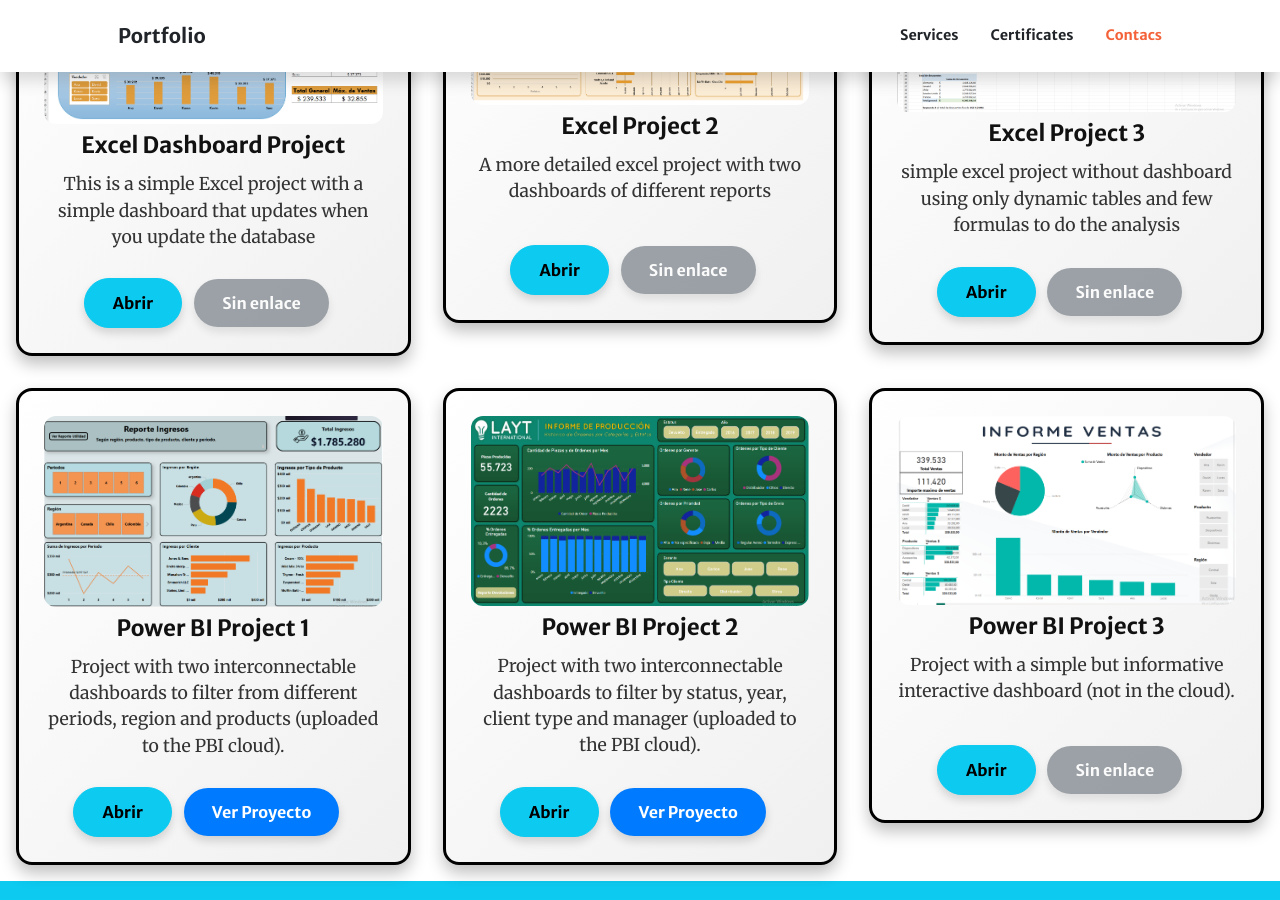
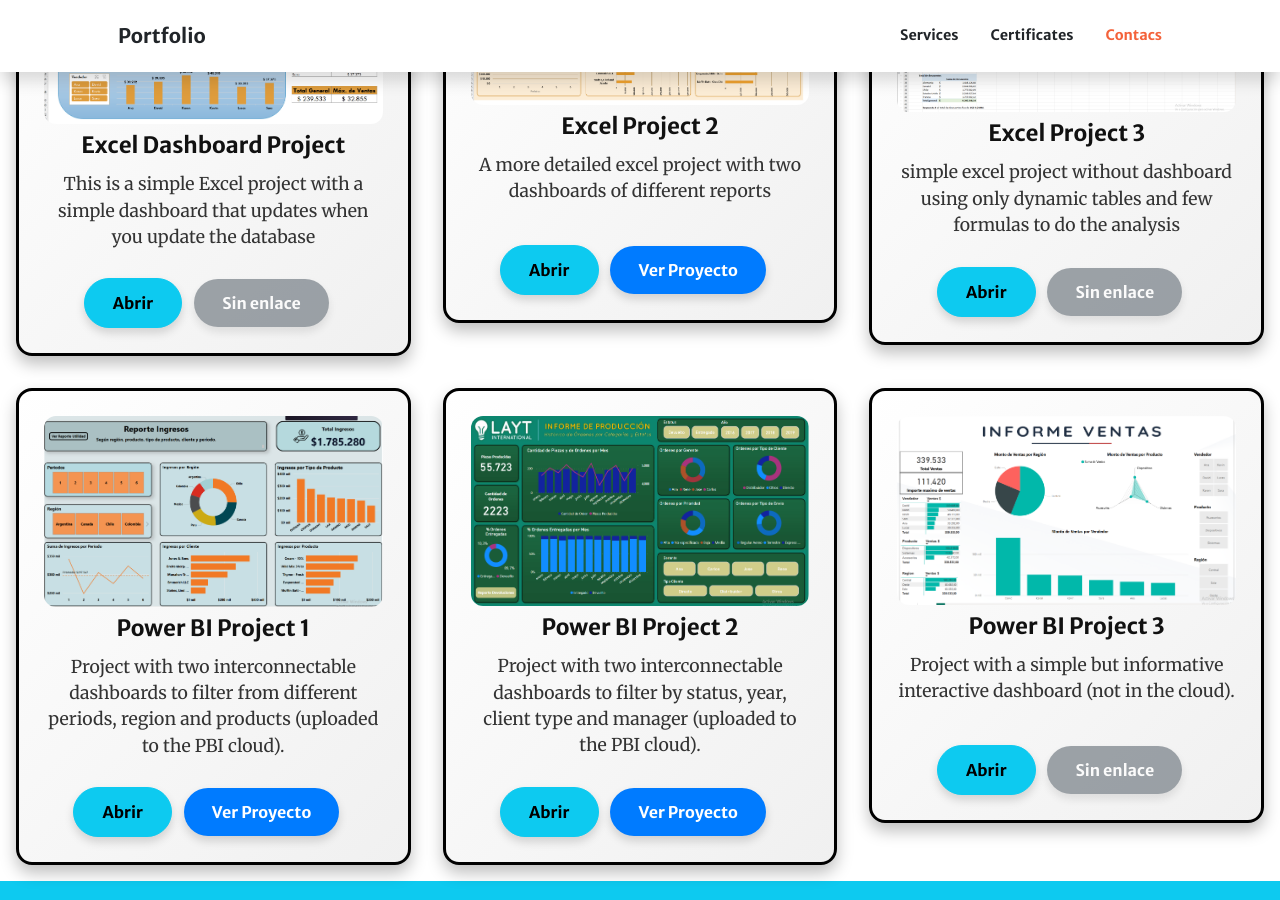
Before and after one commit to Edward-R-analytics/Portfolio, a Jekyll site: the page built from index.md, in a window 1280 px wide and 900 px high, scrolled down 2588 px. Built offline with Jekyll 4.4.1, drawn with Linux system fonts in a browser that asks for light colours; comment, search, counter and statistics services are not loaded; part of the change alters nothing that is shown.

```diff
--- a/index.md
+++ b/index.md
@@ -51,6 +51,7 @@ sections:
       - title: Excel Project 2
         text: A more detailed excel project with two dashboards of different reports
         icon: proyecto_excel2.png
+        url: "https://drive.google.com/drive/folders/1Ex1V_KztzBcXOjr-YERZpnsXEUlVVngI?usp=drive_link"
 
       - title: Excel Project 3
         text: simple excel project without dashboard using only dynamic tables and few formulas to do the analysis
```
